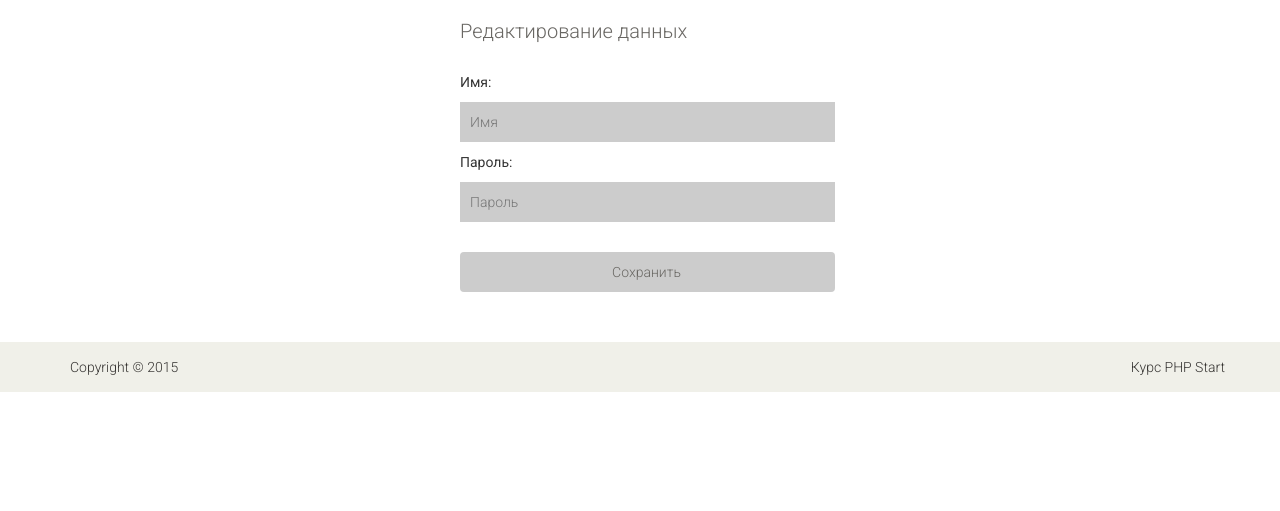
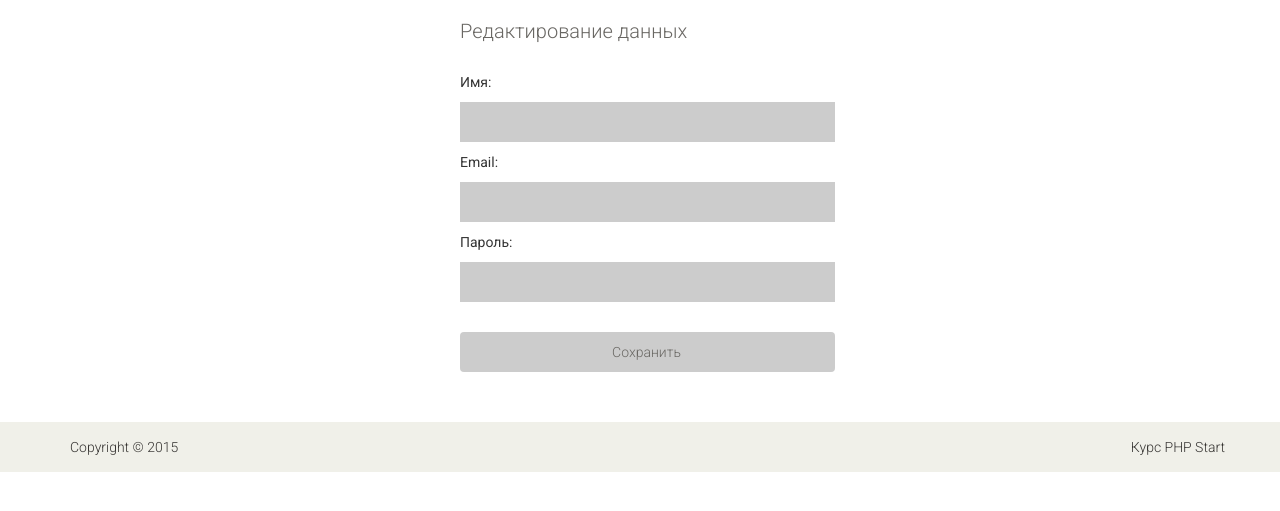
Before and after one commit to EvgeniyKhvorostyuk/Internet-shop, a PHP site: page /cabinet/edit in a window 1280 px wide. Shown: the part 207-718 px from the top of the page. Run offline with PHP 8.4, Linux system fonts and the light colour scheme; the visitor is signed in with stand-in values (Sample User, id 1); data that the repository does not hold is empty.

Commit message:
added editing func of the user info

```diff
--- a/controllers/CabinetController.php
+++ b/controllers/CabinetController.php
@@ -26,12 +26,14 @@ class CabinetController
         $user = User::getUserById($userId);
 
         $username = $user['username'];
+        $email = $user['email'];
         $password = $user['password'];
 
         $result = false;
 
         if (isset($_POST['submit'])) {
             $username = $_POST['username'];
+            $email = $_POST['email'];
             $password = $_POST['password'];
 
             $errors = false;
@@ -39,13 +41,23 @@ class CabinetController
             if (!User::checkName($username)) {
                 $errors[] = 'Имя не должно быть короче 2-х символов';
             }
+            if (!User::checkEmail($email)) {
+                $errors[] = 'Неправильный email';
+            }
+
+            if (User::checkEmailExists($email)) {
+                $errors[] = 'Такой email уже используется';
+            }
+            if (User::checkUsernameExists($username)) {
+                $errors[] = 'Такое имя уже используется';
+            }
 
             if (!User::checkPassword($password)) {
                 $errors[] = 'Пароль не должен быть короче 6-ти символов';
             }
 
             if ($errors == false) {
-                $result = User::edit($userId, $username, $password);
+                $result = User::edit($userId, $username, $email, $password);
             }
 
         }
--- a/models/User.php
+++ b/models/User.php
@@ -20,17 +20,18 @@ class User
     }
 
 
-    public static function edit($id, $username, $password)
+    public static function edit($id, $username, $email, $password)
     {
         $db = Db::getConnection();
 
         $sql = "UPDATE user
-            SET username = :username, password = :password
+            SET username = :username, email = :email, password = :password
             WHERE id = :id";
 
         $result = $db->prepare($sql);
         $result->bindParam(':id', $id, PDO::PARAM_INT);
         $result->bindParam(':username', $username, PDO::PARAM_STR);
+        $result->bindParam(':email', $email, PDO::PARAM_STR);
         $result->bindParam(':password', $password, PDO::PARAM_STR);
         return $result->execute();
     }
--- a/views/cabinet/edit.php
+++ b/views/cabinet/edit.php
@@ -21,10 +21,11 @@
                         <h2>Редактирование данных</h2>
                         <form action="#" method="post">
                             <p>Имя:</p>
-                            <input type="text" name="username" placeholder="Имя" value="<?php echo $username; ?>"/>
-
+                            <input type="text" name="username" value="<?php echo $username; ?>"/>
+                            <p>Email:</p>
+                            <input type="text" name="email" value="<?php echo $email; ?>"/>
                             <p>Пароль:</p>
-                            <input type="password" name="password" placeholder="Пароль" value="<?php echo $password; ?>"/>
+                            <input type="password" name="password" required>
                             <br/>
                             <input type="submit" name="submit" class="btn btn-default" value="Сохранить" />
                         </form>
```
